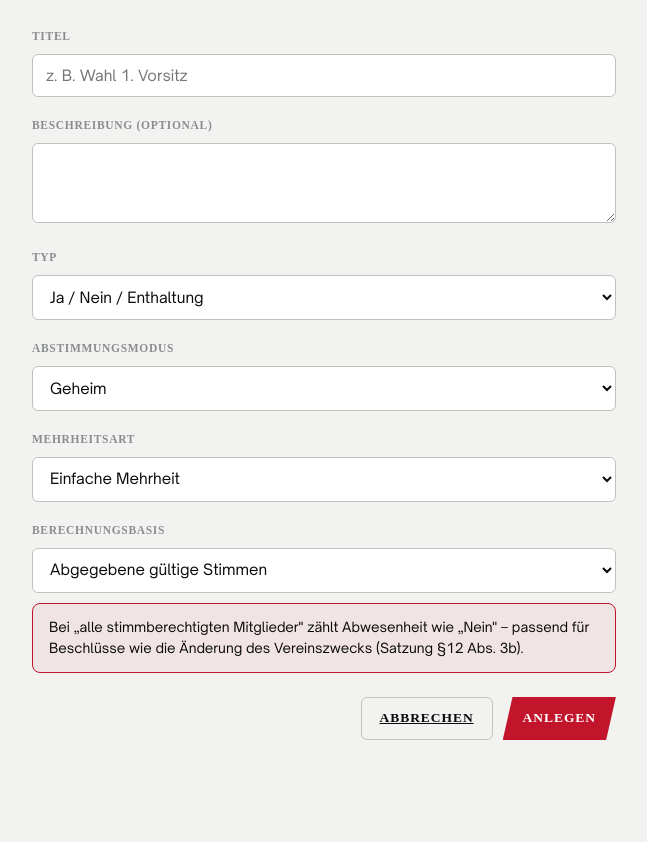
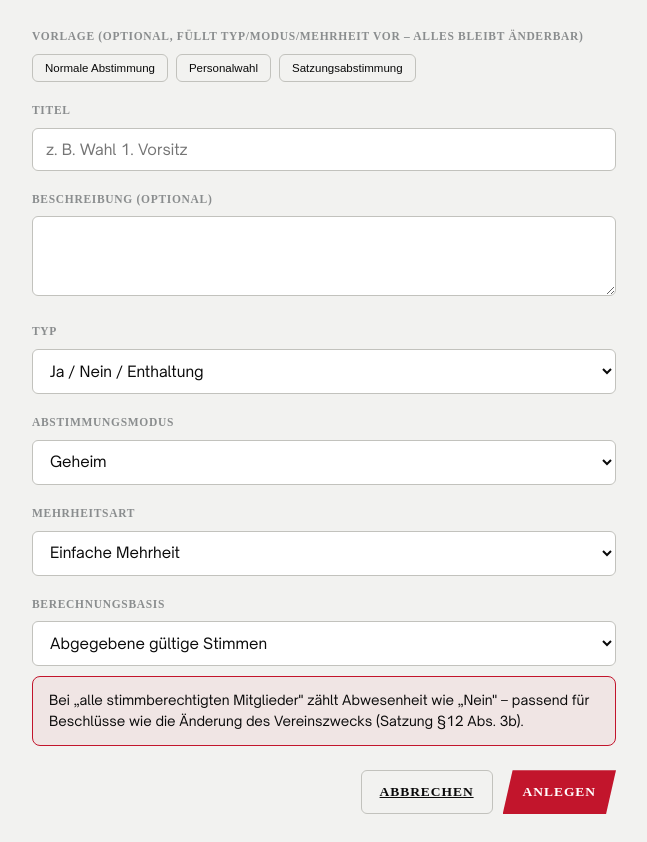
Before and after one commit to sOUTHX1337/eRacing-Voting, a FastAPI app: template app/templates/wahlgang_form.html in a window 1280 px wide. Shown: the whole page, without its empty margins (316-963 px from the left). Before the commit the page ends 740 px from the top, so only its background shows below. Run offline with FastAPI, Linux system fonts and the light colour scheme; the template is opened without the code that fills it, so the values that code supplies are empty; some web fonts are replaced.

Commit message:
Add voting templates to wahlgang form
Add preset templates for common voting types (normal, personnel election, statute amendment) that allow users to quickly configure form fields with appropriate defaults. Templates include hints explaining the specific use case and settings for each type.

```diff
--- a/app/templates/wahlgang_form.html
+++ b/app/templates/wahlgang_form.html
@@ -3,6 +3,16 @@
 {% block header_meta %}Neuer Wahlgang &middot; {{ assembly.title }}{% endblock %}
 {% block content %}
 <div class="content-narrow">
+  <div class="form-group">
+    <label>Vorlage (optional, füllt Typ/Modus/Mehrheit vor &ndash; alles bleibt änderbar)</label>
+    <div style="display:flex; gap:8px; flex-wrap:wrap;">
+      <button type="button" class="btn-sm" onclick="applyTemplate('normal')">Normale Abstimmung</button>
+      <button type="button" class="btn-sm" onclick="applyTemplate('personalwahl')">Personalwahl</button>
+      <button type="button" class="btn-sm" onclick="applyTemplate('satzung')">Satzungsabstimmung</button>
+    </div>
+    <div class="form-hint" id="template-hint"></div>
+  </div>
+
   <form method="post" action="/versammlungen/{{ assembly.id }}/wahlgaenge">
     <div class="form-group">
       <label>Titel</label>
@@ -25,14 +35,14 @@
     </div>
     <div class="form-group">
       <label>Abstimmungsmodus</label>
-      <select name="secret">
+      <select name="secret" id="secret">
         <option value="true">Geheim</option>
         <option value="false">Offen (namentlich)</option>
       </select>
     </div>
     <div class="form-group">
       <label>Mehrheitsart</label>
-      <select name="majority_type">
+      <select name="majority_type" id="majority_type">
         <option value="einfach">Einfache Mehrheit</option>
         <option value="dreiviertel">Dreiviertelmehrheit</option>
         <option value="vierfuenftel">Vierfünftelmehrheit</option>
@@ -40,7 +50,7 @@
     </div>
     <div class="form-group">
       <label>Berechnungsbasis</label>
-      <select name="majority_basis">
+      <select name="majority_basis" id="majority_basis">
         <option value="abgegebene_stimmen">Abgegebene gültige Stimmen</option>
         <option value="stimmberechtigte_mitglieder">Alle stimmberechtigten Mitglieder</option>
       </select>
@@ -56,9 +66,42 @@
 </div>
 <script>
   const kindSelect = document.getElementById('kind');
+  const secretSelect = document.getElementById('secret');
+  const majorityTypeSelect = document.getElementById('majority_type');
+  const majorityBasisSelect = document.getElementById('majority_basis');
   const candidatesGroup = document.getElementById('candidates-group');
+  const templateHint = document.getElementById('template-hint');
+
   function sync() { candidatesGroup.style.display = kindSelect.value === 'personenwahl' ? 'block' : 'none'; }
   kindSelect.addEventListener('change', sync);
   sync();
+
+  const TEMPLATES = {
+    normal: {
+      kind: 'ja_nein_enthaltung', secret: 'false', majority_type: 'einfach', majority_basis: 'abgegebene_stimmen',
+      hint: 'Übliche Sachfrage: offen, einfache Mehrheit der abgegebenen Stimmen.',
+    },
+    personalwahl: {
+      kind: 'personenwahl', secret: 'true', majority_type: 'einfach', majority_basis: 'abgegebene_stimmen',
+      hint: 'Wahl von Personen (z. B. Vorstand): geheim, einfache Mehrheit. Kandidierende unten eintragen.',
+    },
+    satzung: {
+      kind: 'ja_nein_enthaltung', secret: 'false', majority_type: 'dreiviertel', majority_basis: 'abgegebene_stimmen',
+      hint: 'Satzungsänderung: offen, Dreiviertelmehrheit der abgegebenen Stimmen (Satzung §12 Abs. 3a). ' +
+            'Ausnahme Änderung des Vereinszwecks: Mehrheitsart auf Vierfünftel UND Berechnungsbasis auf ' +
+            '„alle stimmberechtigten Mitglieder" umstellen (Satzung §12 Abs. 3b).',
+    },
+  };
+
+  function applyTemplate(name) {
+    const t = TEMPLATES[name];
+    if (!t) return;
+    kindSelect.value = t.kind;
+    secretSelect.value = t.secret;
+    majorityTypeSelect.value = t.majority_type;
+    majorityBasisSelect.value = t.majority_basis;
+    templateHint.textContent = t.hint;
+    sync();
+  }
 </script>
 {% endblock %}
```
